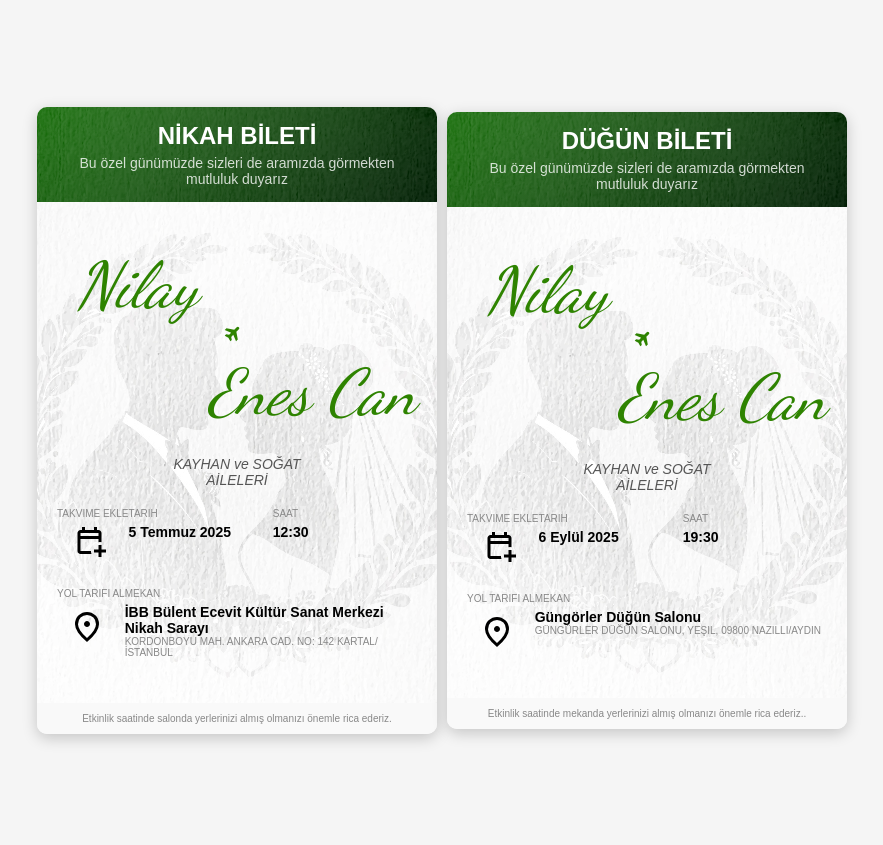
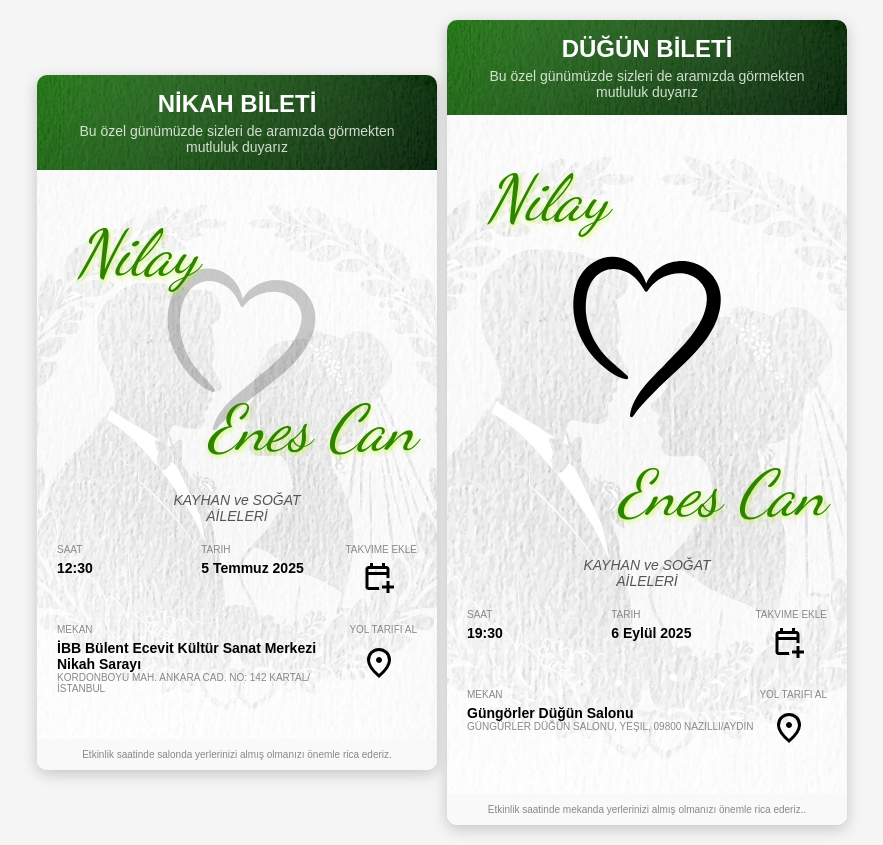
Before and after one commit to nscnkyhn/invitation, a PHP site: page / in a window 1280 px wide. Shown: the whole page, without its empty margins (198-1081 px from the left). Before the commit the page ends 743 px from the top, so only its background shows below. Run offline with PHP 8.4, Linux system fonts and the light colour scheme; some web fonts are replaced.

Commit message:
replace plane symbol with heart symbol

```diff
--- a/index.html
+++ b/index.html
@@ -20,7 +20,7 @@
     <div class="ticket-body">
         <div class="couple-names">
             <span class="bride-name">Nilay</span>
-            <span class="plane"><img src="media/plane.svg" alt=""></span>
+            <span class="heart"><img src="media/heart2.svg" alt=""></span>
             <span class="groom-name">Enes Can</span>
         </div>
 
@@ -87,7 +87,7 @@
     <div class="ticket-body">
         <div class="couple-names">
             <span class="bride-name">Nilay</span>
-            <span class="plane"><img src="media/plane.svg" alt=""></span>
+            <span class="plane"><img src="media/heart2.svg" alt=""></span>
             <span class="groom-name">Enes Can</span>
         </div>
 
--- a/style.css
+++ b/style.css
@@ -36,11 +36,11 @@ body {
 }
 
 #wedding-ticket {
-    animation: 0.6s ease-in-out 0s 1 slideInDown;
+    /*animation: 0.6s ease-in-out 0s 1 slideInDown;*/
 }
 
 #ceremony-ticket {
-    animation: 1s ease-in-out 0s 1 slideInDown;
+    /*animation: 1s ease-in-out 0s 1 slideInDown;*/
 }
 
 .ticket-header {
@@ -78,6 +78,8 @@ body {
     justify-content: space-evenly;
     margin-bottom: 20px;
     align-items: flex-start;
+    align-content: center;
+    flex-direction: row-reverse;
 }
 
 .flex-start {
@@ -116,19 +118,23 @@ body {
 }
 
 .bride-name {
+    z-index: 2;
     margin-right: 200px;
+    text-shadow: #b7ff009c 1px 2px 5px;
 }
 
 .groom-name {
+    z-index: 2;
     margin-left: 150px;
+    text-shadow: #b7ff009c 1px 2px 5px;
 }
 
-.plane {
-    line-height: 0;
-    margin-right: 10px;
-    padding-bottom: 10px;
-    font-size: 32px;
-    display: inline;
+.heart {
+    margin-top: -5vh;
+    margin-bottom: -10vh;
+    rotate: 6deg;
+    z-index: 1;
+    opacity: 0.2;
 }
 
 .families {
```
Also changed, not shown: media/heart.svg (added), media/heart2.svg (added).
